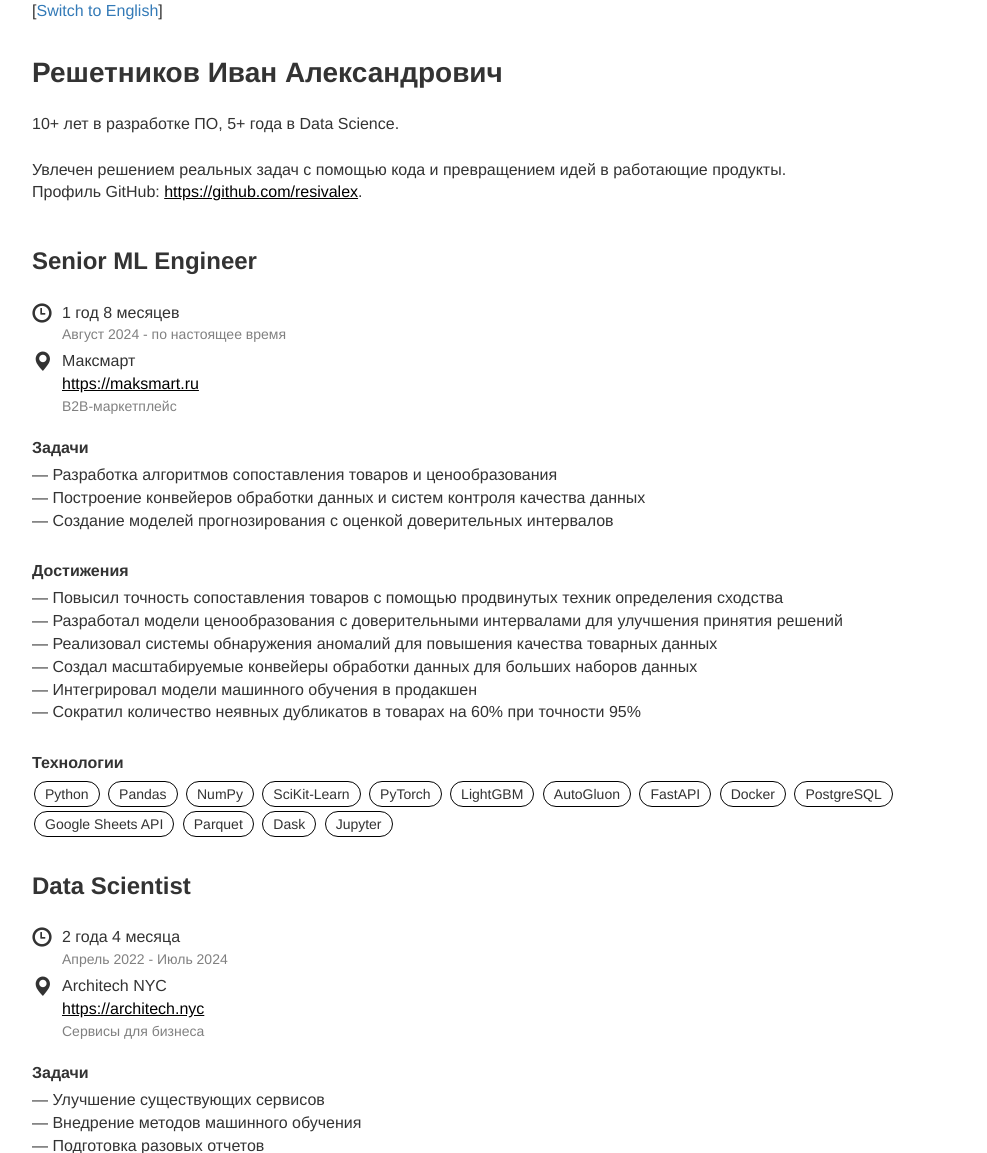
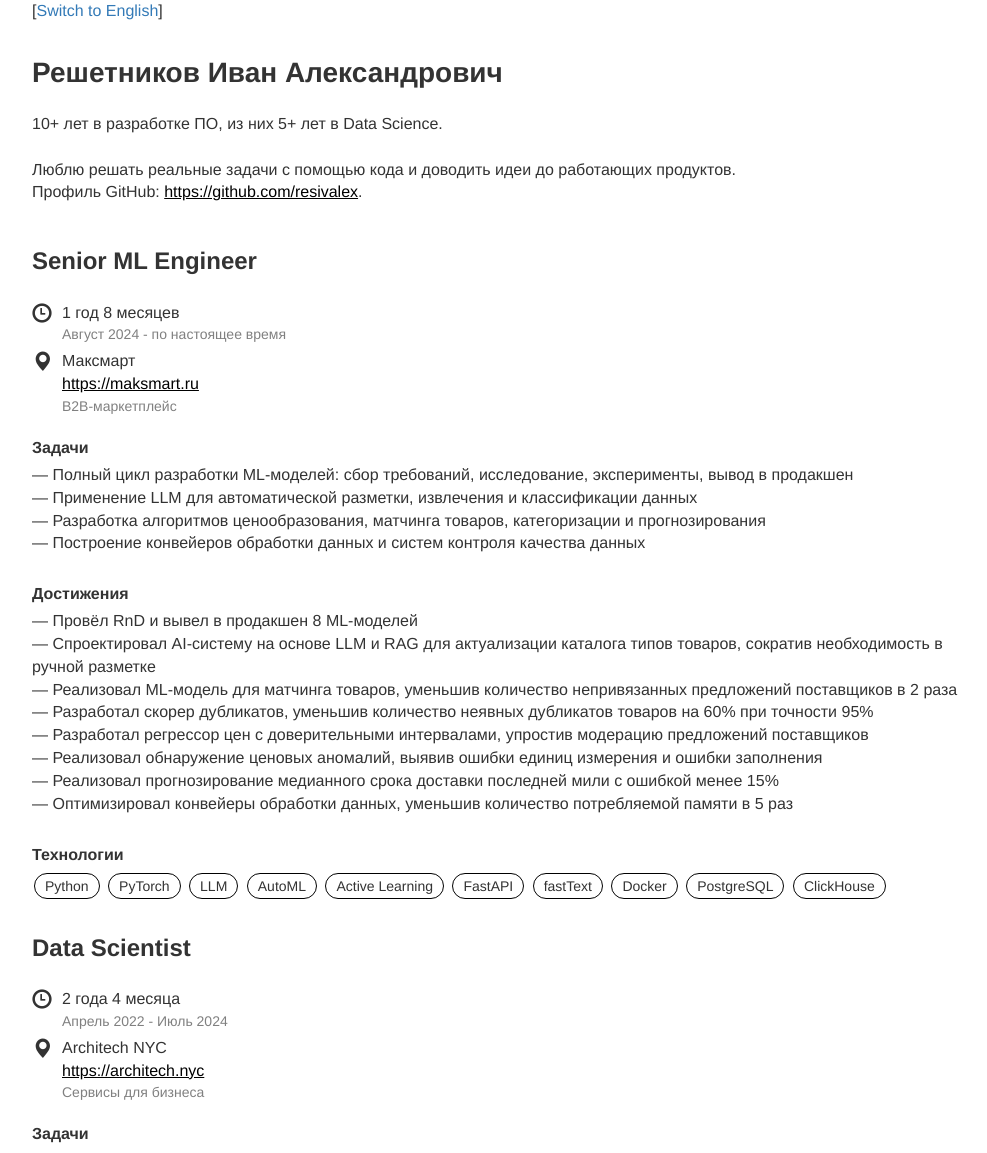
Before and after one commit to resivalex/django-blog, a Django app: page /resume-russian in a window 1280 px wide. Shown: the top 1153 px of the page, without its empty margins (133-1120 px from the left). Run offline with Django 3.2, Linux system fonts and the light colour scheme; some libraries are stand-ins or nearby versions.

Commit message:
Actualize resume

```diff
--- a/app/templates/app/resume-russian-body.html
+++ b/app/templates/app/resume-russian-body.html
@@ -8,8 +8,8 @@
     <div class="main-header">Решетников Иван Александрович</div>
 
     <p>
-        10+ лет в разработке ПО, 5+ года в Data Science.<br><br>
-        Увлечен решением реальных задач с помощью кода и превращением идей в работающие продукты.<br>
+        10+ лет в разработке ПО, из них 5+ лет в Data Science.<br><br>
+        Люблю решать реальные задачи с помощью кода и доводить идеи до работающих продуктов.<br>
         Профиль GitHub: {% black_link url="https://github.com/resivalex" %}.
     </p>
 
@@ -19,19 +19,22 @@
 
     <div class="sub-header">Задачи</div>
     <p>
-        — Разработка алгоритмов сопоставления товаров и ценообразования<br>
+        — Полный цикл разработки ML-моделей: сбор требований, исследование, эксперименты, вывод в продакшен<br>
+        — Применение LLM для автоматической разметки, извлечения и классификации данных<br>
+        — Разработка алгоритмов ценообразования, матчинга товаров, категоризации и прогнозирования<br>
         — Построение конвейеров обработки данных и систем контроля качества данных<br>
-        — Создание моделей прогнозирования с оценкой доверительных интервалов<br>
     </p>
 
     <div class="sub-header">Достижения</div>
     <p>
-        — Повысил точность сопоставления товаров с помощью продвинутых техник определения сходства<br>
-        — Разработал модели ценообразования с доверительными интервалами для улучшения принятия решений<br>
-        — Реализовал системы обнаружения аномалий для повышения качества товарных данных<br>
-        — Создал масштабируемые конвейеры обработки данных для больших наборов данных<br>
-        — Интегрировал модели машинного обучения в продакшен<br>
-        — Сократил количество неявных дубликатов в товарах на 60% при точности 95%
+        — Провёл RnD и вывел в продакшен 8 ML-моделей<br>
+        — Спроектировал AI-систему на основе LLM и RAG для актуализации каталога типов товаров, сократив необходимость в ручной разметке<br>
+        — Реализовал ML-модель для матчинга товаров, уменьшив количество непривязанных предложений поставщиков в 2 раза<br>
+        — Разработал скорер дубликатов, уменьшив количество неявных дубликатов товаров на 60% при точности 95%<br>
+        — Разработал регрессор цен с доверительными интервалами, упростив модерацию предложений поставщиков<br>
+        — Реализовал обнаружение ценовых аномалий, выявив ошибки единиц измерения и ошибки заполнения<br>
+        — Реализовал прогнозирование медианного срока доставки последней мили с ошибкой менее 15%<br>
+        — Оптимизировал конвейеры обработки данных, уменьшив количество потребляемой памяти в 5 раз<br>
     </p>
 
     <div class="sub-header">Технологии</div>
--- a/app/templatetags/resume_tags.py
+++ b/app/templatetags/resume_tags.py
@@ -12,19 +12,15 @@ def output_tags(tags):
 def maksmart_tags():
     return [
         "Python",
-        "Pandas",
-        "NumPy",
-        "SciKit-Learn",
         "PyTorch",
-        "LightGBM",
-        "AutoGluon",
+        "LLM",
+        "AutoML",
+        "Active Learning",
         "FastAPI",
+        "fastText",
         "Docker",
         "PostgreSQL",
-        "Google Sheets API",
-        "Parquet",
-        "Dask",
-        "Jupyter",
+        "ClickHouse",
     ]
 
 
```
Also changed, not shown: app/templates/app/resume-english-body.html (+11 -8 lines).
